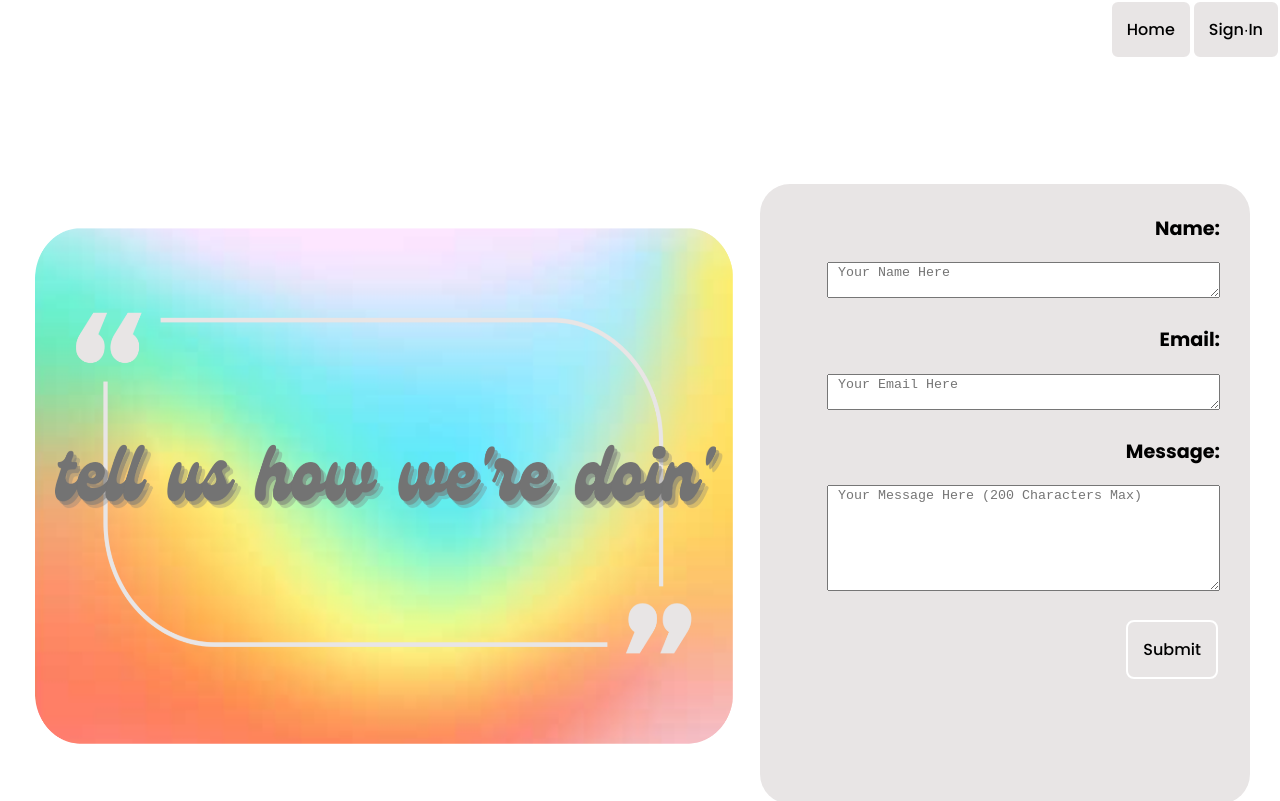
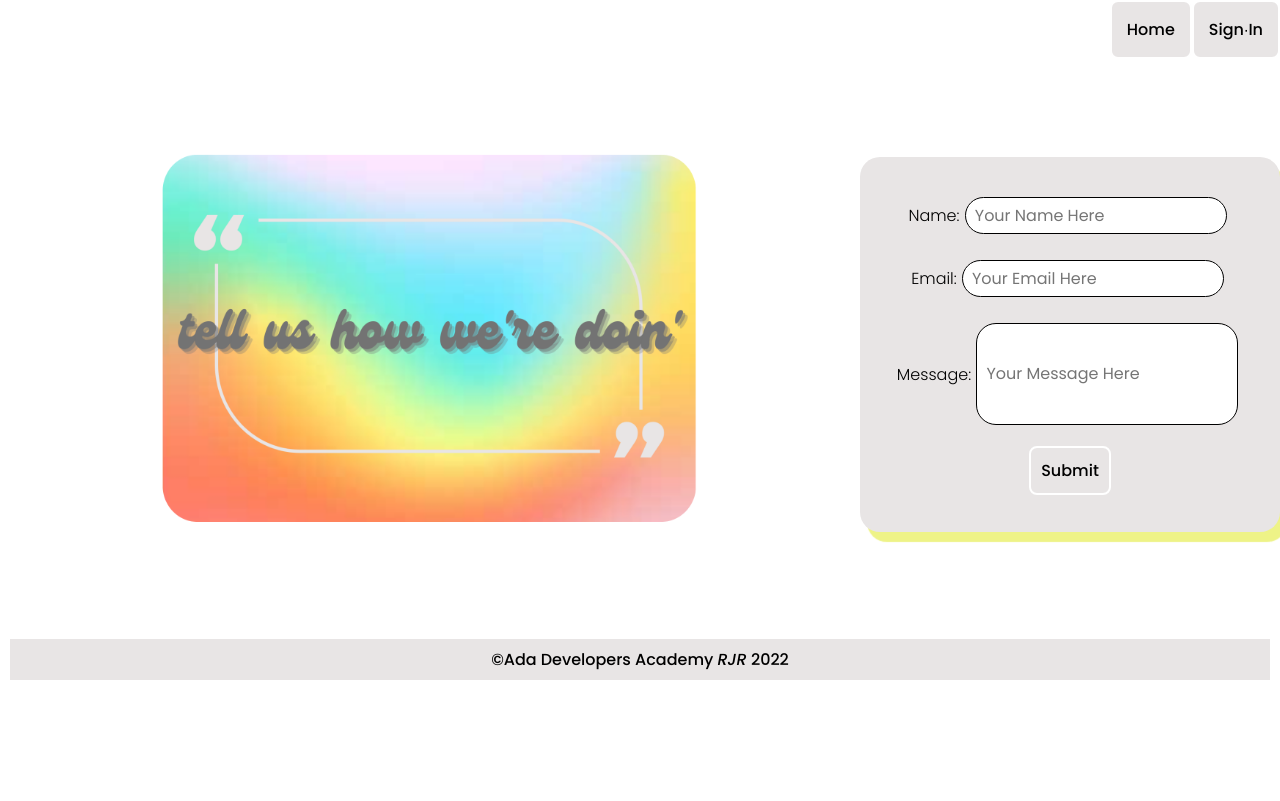
Before and after one commit to rhyannonjoy/capstone-front, a React (Create React App) app: page /contact in a window 1280 px wide. Shown: the top 801 px of the page. Built offline with nearby package versions, Linux system fonts and the light colour scheme.

Commit message:
cleaned up ContactPage components

```diff
--- a/src/components/buttons/SubmitButton.css
+++ b/src/components/buttons/SubmitButton.css
@@ -7,8 +7,7 @@
     font-family: 'Poppins', sans-serif;
     font-size: medium;
     font-weight: 500;
-    margin: 2px;
-    padding: 15px;
+    padding: 10px;
 }
 
 .submit-button:hover {
--- a/src/components/forms/ContactForm.css
+++ b/src/components/forms/ContactForm.css
@@ -1,21 +1,47 @@
-.contact-form-area {
-    background-color: #E8E5E5;
-    border-radius: 30px;
-    margin: 10px;
-    padding: 30px;
-    height: 70vmin;
-    width: 80vmin;
+.contact-form {
+    text-align: center;
 }
 
-.email-field {
-    width: 387px;
+.contact-form-container {
+    background-color: #E8E5E5;
+    border-radius: 20px;
+    box-shadow: 7px 10px 1px #eef387;
+    font-family: 'Poppins', sans-serif;
+    font-size: medium;
+    font-weight: 350;
+    margin-top: none;
+    padding: 35px;
+    height: 305px;
+    width: 350px;
 }
 
-.message-field {
-    height: 100px;
-    width: 387px;
+.contact-email-field {
+    border: 1px solid black;
+    border-radius: 20px;
+    font-family: 'Poppins', sans-serif;
+    font-size: medium;
+    width: 250px;
+    margin: 5px;
+    padding: 5px;
 }
 
-.name-field {
-    width: 387px;
+.contact-message-field {
+    border: 1px solid black;
+    border-radius: 20px;
+    font-family: 'Poppins', sans-serif;
+    font-size: medium;
+    height: 90px;
+    width: 250px;
+    margin: 5px;
+    padding: 5px;
 }
+
+.contact-name-field {
+    border: 1px solid black;
+    border-radius: 20px;
+    font-family: 'Poppins', sans-serif;
+    font-size: medium;
+    width: 250px;
+    margin: 5px;
+    padding: 5px;
+}
--- a/src/components/forms/ContactForm.js
+++ b/src/components/forms/ContactForm.js
@@ -3,43 +3,40 @@ import SubmitButton from "../buttons/SubmitButton";
 
 const ContactForm = () => {
   return (
-    <div className="contact-form-area">
-      <form>
-        <label>Name: </label>
-        <p></p>
-        <textarea
-          className="name-field"
+    <div className="contact-form-container">
+      <form className="contact-form">
+        <label>Name:</label>
+        <input
+          className="contact-name-field"
           id="name"
           maxLength="40"
           placeholder=" Your Name Here"
           title="Name"
           type="text"
           required
-        ></textarea>
+        ></input>
         <p></p>
         <label>Email:</label>
-        <p></p>
-        <textarea
-          className="email-field"
+        <input
+          className="contact-email-field"
           id="email"
           maxLength="40"
           placeholder=" Your Email Here"
           title="Email"
           type="text"
           required
-        ></textarea>
+        ></input>
         <p></p>
-        <label>Message: </label>
-        <p></p>
-        <textarea
-          className="message-field"
+        <label>Message:</label>
+        <input
+          className="contact-message-field"
           id="message"
           maxLength="200"
-          placeholder=" Your Message Here (200 Characters Max)"
+          placeholder=" Your Message Here"
           title="Message"
           type="text"
           required
-        ></textarea>
+        ></input>
         <p></p>
         <SubmitButton />
       </form>
--- a/src/pages/ContactPage.css
+++ b/src/pages/ContactPage.css
@@ -3,23 +3,17 @@
 }
 
 .contact-body {
+  align-items: center;
   display: flex;
   flex-direction: row;
-  font-family: 'Poppins', sans-serif;
-  font-size: larger;
-  font-weight: bold;
-  align-items: center;
-  margin: 10px;
-  padding: 10px;
+  flex-wrap: wrap;
+  justify-content: center;
 }
 
 .tell-us-image {
     display: block;
-    height: 100vmin;
-    width: 90vmin;
-    pointer-events: none;
-    margin: 10px;
+    height: 570px;
+    width: 550px;
     margin-left: auto;
     margin-right: auto;
-    padding: 5px;
 }
```
